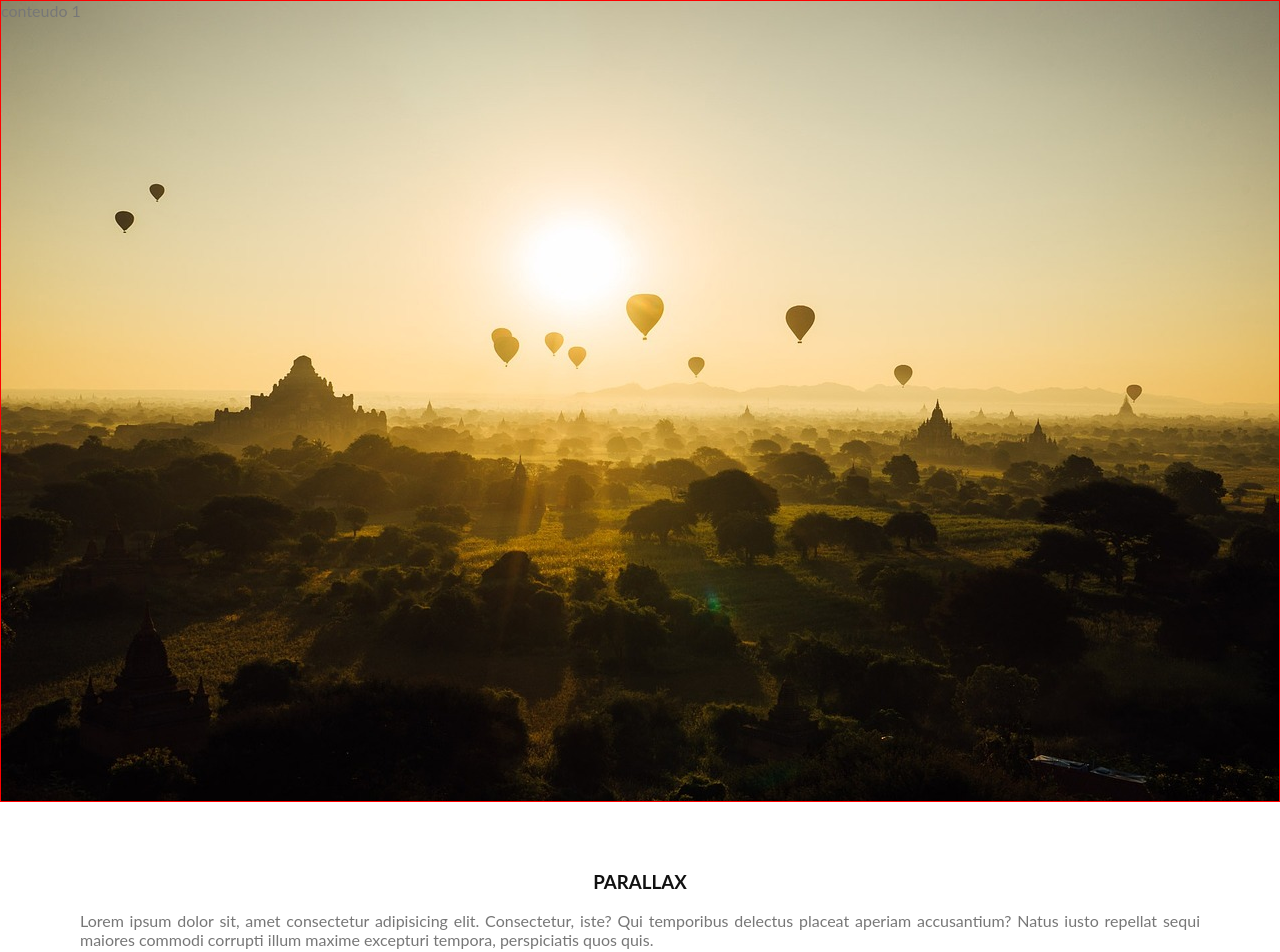
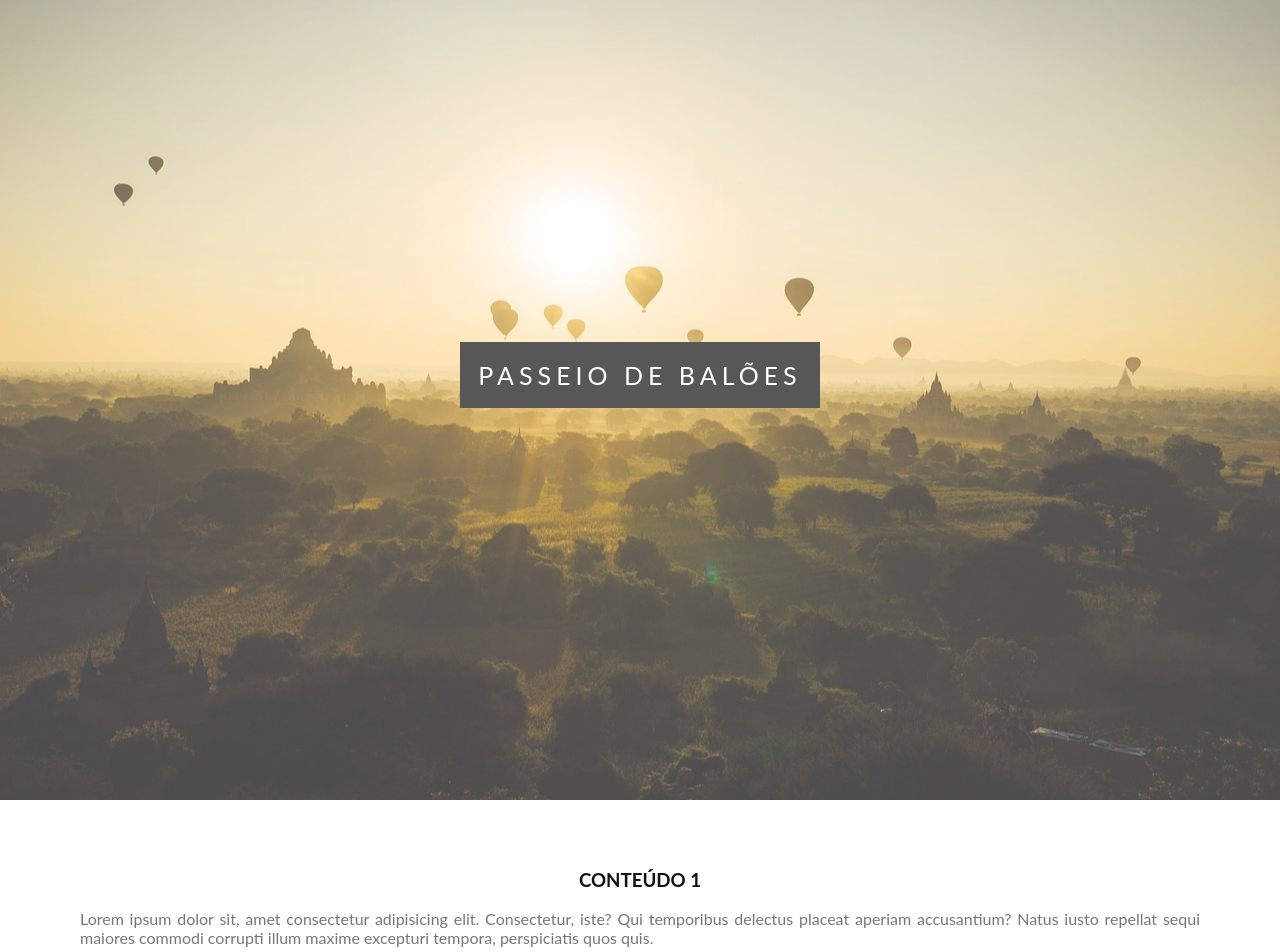
Before and after one commit to cfgpetri/Parallax, a plain HTML site: page index.html in a window 1280 px wide. Shown: the top 952 px of the page. Drawn offline with Linux system fonts and the light colour scheme.

Commit message:
parallax pronto

```diff
--- a/css/style.css
+++ b/css/style.css
@@ -16,18 +16,48 @@ h3{
     color: #111;
     text-align: center;
 }
+p{
+    margin-bottom: 20px;
+}
+
+
 
 /*efeito parallax*/
-.caixa1, .caixa2{
-    border: 1px solid red;
+.caixa1, .caixa2, .caixa3, .caixa4{  /*formatação da imagem*/
+    position: relative;
     height: 100%;
-
+    opacity: 0.7;
+    background-repeat: no-repeat;
+    background-size: cover;   /*imagem cobre toda a área*/
+    background-position: center;
+    background-attachment: fixed;   /*imagem fica fixa*/
 }
 .caixa1{
     background-image: url(../img/imagens/imagem1.jpg);
-
 }
-
 .caixa2{
     background-image: url(../img/imagens/imagem2.jpg);
 }
+.caixa3{
+    background-image: url(../img/imagens/imagem3.jpg);
+}
+.caixa4{
+    background-image: url(../img/imagens/imagem4.jpg);
+}
+
+
+.conteudo-titulo{
+    position: absolute;
+    left: 0;
+    top: 45%;
+    width: 100%;
+    text-align: center;
+}
+.conteudo-titulo span.titulo{
+    color: #fff;
+    background-color: #111;
+    padding: 18px;
+    font-size: 25px;
+    letter-spacing: 5px;   /*espaço entre os textos*/
+    text-transform: uppercase;
+}
--- a/index.html
+++ b/index.html
@@ -8,20 +8,53 @@
 </head>
 <body>
     <div class="caixa1">
-        conteudo 1
+        <div class="conteudo-titulo">
+            <span class="titulo">Passeio de Balões</span>
+        </div>
     </div>
 
     <div class="conteudo">
-        <h3>Parallax</h3>
+        <h3>Conteúdo 1</h3>
+        <p>Lorem ipsum dolor sit, amet consectetur adipisicing elit. Consectetur, iste? Qui temporibus delectus placeat aperiam accusantium? Natus iusto repellat sequi maiores commodi corrupti illum maxime excepturi tempora, perspiciatis quos quis.</p>
         <p>Lorem ipsum dolor sit, amet consectetur adipisicing elit. Consectetur, iste? Qui temporibus delectus placeat aperiam accusantium? Natus iusto repellat sequi maiores commodi corrupti illum maxime excepturi tempora, perspiciatis quos quis.</p>
     </div>
 
     <div class="caixa2">
-        conteudo 3
+        <div class="conteudo-titulo">
+            <span class="titulo">Pegando a Estrada</span>
+        </div>
+    </div>
+
+    <div class="conteudo">
+        <h3>Conteúdo 2</h3>
+        <p>Lorem ipsum dolor sit, amet consectetur adipisicing elit. Consectetur, iste? Qui temporibus delectus placeat aperiam accusantium? Natus iusto repellat sequi maiores commodi corrupti illum maxime excepturi tempora, perspiciatis quos quis.</p>
+        <p>Lorem ipsum dolor sit, amet consectetur adipisicing elit. Consectetur, iste? Qui temporibus delectus placeat aperiam accusantium? Natus iusto repellat sequi maiores commodi corrupti illum maxime excepturi tempora, perspiciatis quos quis.</p>
+    </div>
+
+    <div class="caixa3">
+        <div class="conteudo-titulo">
+            <span class="titulo">Pôr-do-Sol</span>
+        </div>
+    </div>
+
+    <div class="conteudo">
+        <h3>Conteúdo 3</h3>
+        <p>Lorem ipsum dolor sit, amet consectetur adipisicing elit. Consectetur, iste? Qui temporibus delectus placeat aperiam accusantium? Natus iusto repellat sequi maiores commodi corrupti illum maxime excepturi tempora, perspiciatis quos quis.</p>
+        <p>Lorem ipsum dolor sit, amet consectetur adipisicing elit. Consectetur, iste? Qui temporibus delectus placeat aperiam accusantium? Natus iusto repellat sequi maiores commodi corrupti illum maxime excepturi tempora, perspiciatis quos quis.</p>
     </div>
 
 
+    <div class="caixa4">
+        <div class="conteudo-titulo">
+            <span class="titulo">Montanhas</span>
+        </div>
+    </div>
 
+    <div class="conteudo">
+        <h3>Conteúdo 4</h3>
+        <p>Lorem ipsum dolor sit, amet consectetur adipisicing elit. Consectetur, iste? Qui temporibus delectus placeat aperiam accusantium? Natus iusto repellat sequi maiores commodi corrupti illum maxime excepturi tempora, perspiciatis quos quis.</p>
+        <p>Lorem ipsum dolor sit, amet consectetur adipisicing elit. Consectetur, iste? Qui temporibus delectus placeat aperiam accusantium? Natus iusto repellat sequi maiores commodi corrupti illum maxime excepturi tempora, perspiciatis quos quis.</p>
+    </div>
 
 
 </body>
```
